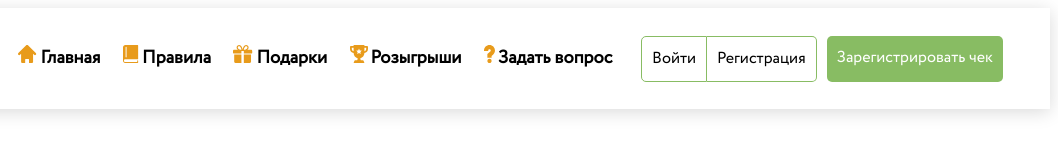
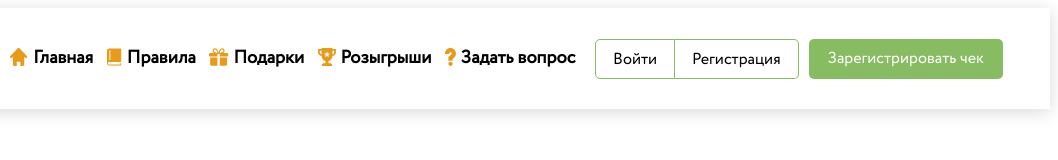
Before and after one commit to RocketNice/logo, a plain HTML site: page index.html in a window 1280 px wide. Shown: the full height of the page, 222-1280 px from the left. Drawn offline with Linux system fonts and the light colour scheme.

Commit message:
[исправление ошибок]fixerror

```diff
--- a/css/style.css
+++ b/css/style.css
@@ -21,7 +21,7 @@ header {
     font-size: 18px;
     line-height: 27px;
     color: #000000;
-    padding-left: 3px;
+    padding-left: 4.82px;
     transition: 0.3s;
 }
 
@@ -38,33 +38,32 @@ header {
     font-size: 16px;
     line-height: 24px;
     color: #000000;
+    height: 40px;
 }
 
 .tocomein {
-    padding: 10px;
+    padding: 8px 17px;
     border: 1px solid #88BC63;
     border-radius: 5px 0px 0px 5px;
 }
 
 .registr {
     border: 1px solid #88BC63;
-    padding-top: 10px;
-    padding-left: 10px;
-    padding-right: 10px;
+    padding: 8px 17px;
     border-left: none;
     border-radius: 0px 5px 5px 0px;
 }
 
 .registrchek {
+    padding: 8px 19px;
     font-family: 'Circe', sans-serif;
     font-style: normal;
     font-weight: 400;
     font-size: 16px;
-    line-height: 24px;
+    /* line-height: 24px; */
     color: #FFFFFF;
     background: #88BC63;
     border-radius: 5px;
-    padding: 10px;
     margin-left: 10px;
 }
 
@@ -75,3 +74,7 @@ header {
 a {
     text-decoration: none !important;
 }
+
+.menu_item img {
+    padding-top: 2.5px;
+}
--- a/index.html
+++ b/index.html
@@ -17,30 +17,30 @@
     <header>
         <div class="logo"><img src="./images/logo.svg"></div>
         <div class="menu_item">
-            <div><img src="./images/Vector.svg"></div>
+            <div><img src="./images/Vector.svg" , height="18px" , width="18.8px"></div>
             <a href="google.com" class="item_text">Главная</a>
         </div>
         <div class="menu_item">
-            <div><img src="./images/book.svg"></div>
+            <div><img src="./images/book.svg" , height="18px" , width="15.14px"></div>
             <a href="google.com" class="item_text">Правила</a>
         </div>
         <div class="menu_item">
-            <div><img src="./images/gift.svg"></div>
+            <div><img src="./images/gift.svg" , height="18px" , width="19.22px"></div>
             <a href="google.com" class="item_text">Подарки</a>
         </div>
         <div class="menu_item">
-            <div><img src="./images/cubok.svg"></div>
+            <div><img src="./images/cubok.svg" , height="18px" , width="18px"></div>
             <a href="google.com" class="item_text">Розыгрыши</a>
         </div>
         <div class="menu_item">
-            <div><img src="./images/vopros.svg"></div>
+            <div><img src="./images/vopros.svg" , height="18px" , width="10.97px"></div>
             <a href="google.com" class="item_text">Задать вопрос</a>
         </div>
 
         <div class="comeregistr">
-            <div class="tocomein">Войти</div>
-            <div class="registr">Регистрация</div>
-            <div class="registrchek">Зарегистрировать чек</div>
+            <a class="tocomein">Войти</a>
+            <a class="registr">Регистрация</a>
+            <a class="registrchek">Зарегистрировать чек</a>
         </div>
 
 
```
Also changed, not shown: 1 other file.
